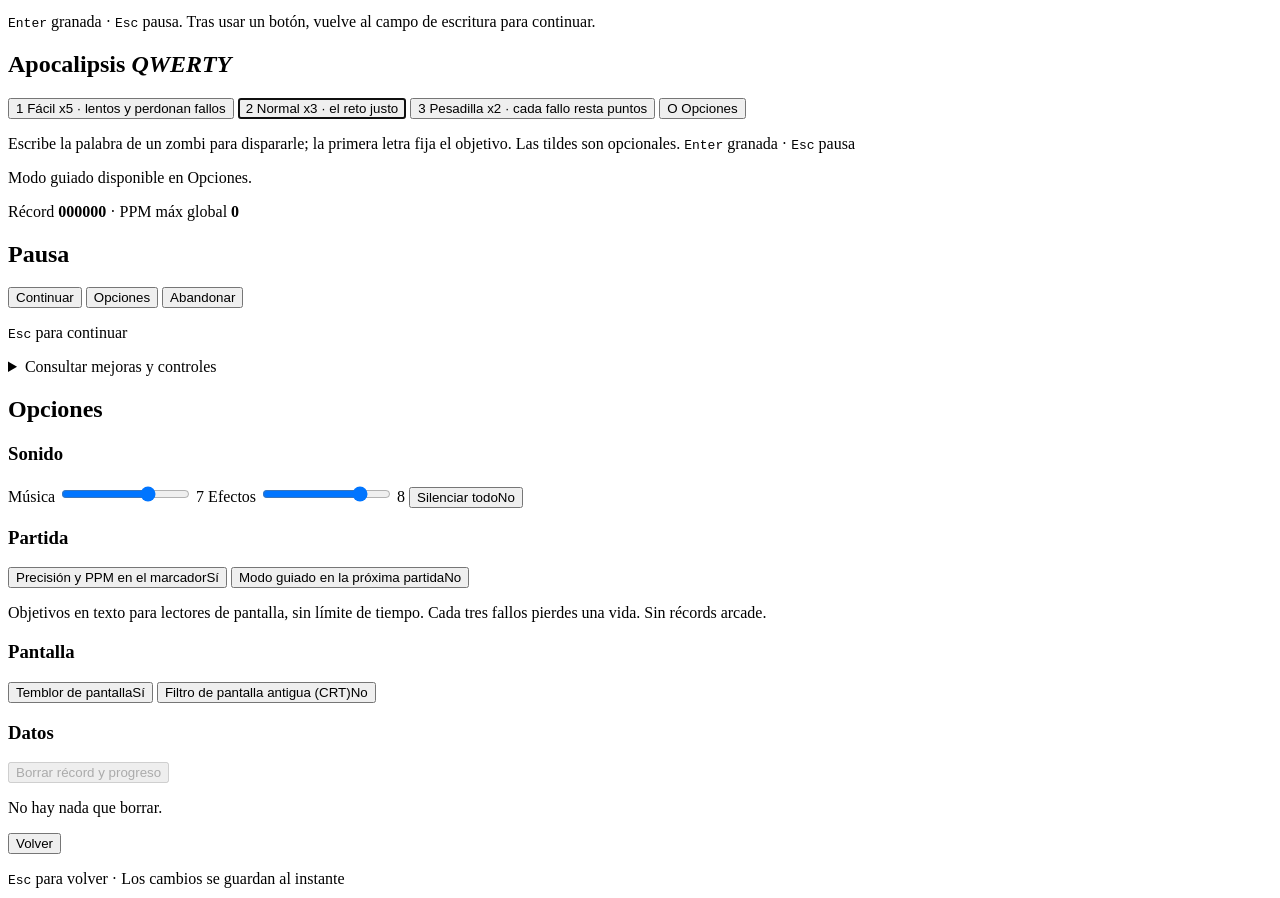
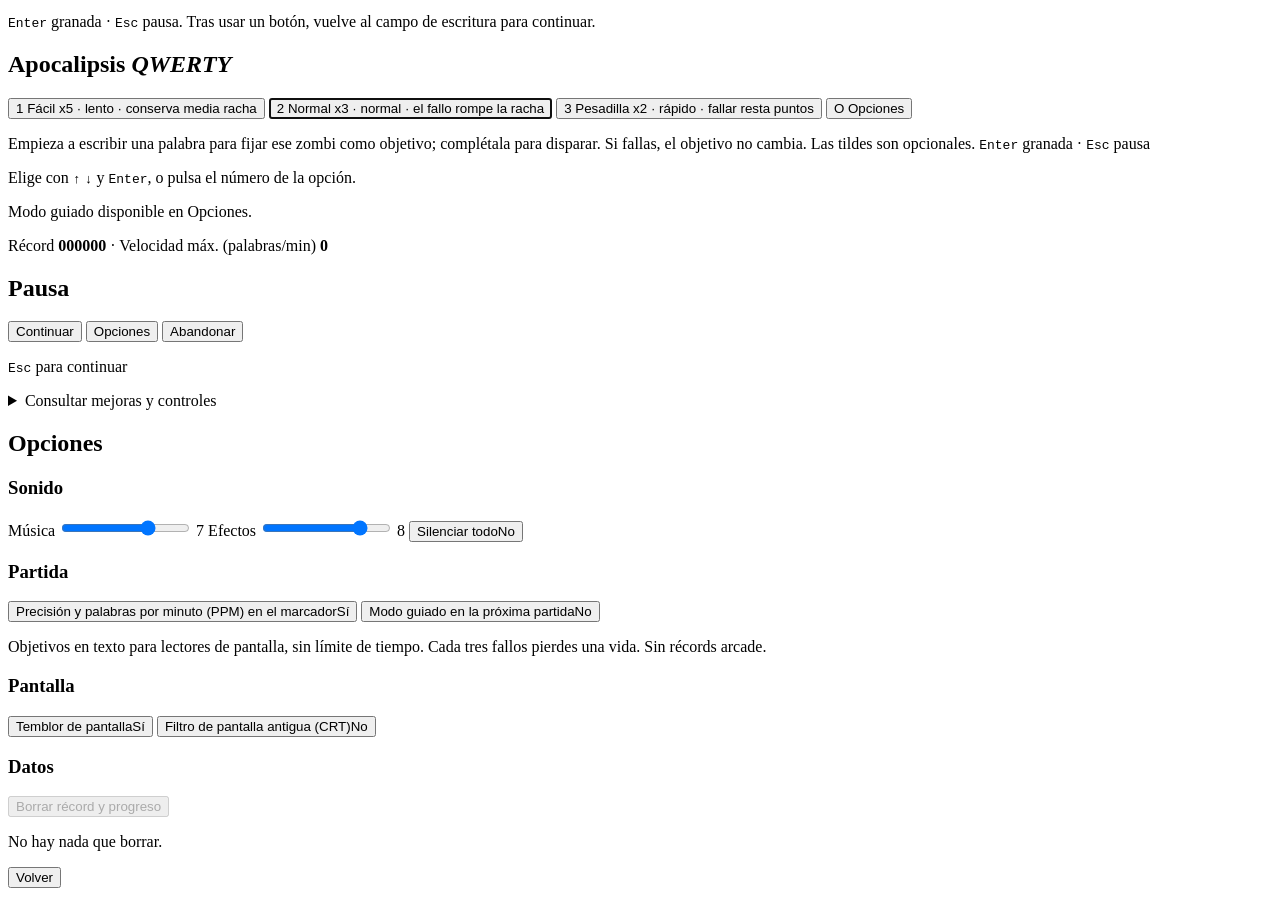
Before and after one commit to PabloViniegra/mechanical-game, a website with bundled scripts: page index.html in a window 1280 px wide. Shown: the part 1123-2021 px from the top of the page. Built offline with nearby package versions, Linux system fonts and the light colour scheme.

Commit message:
docs(ui): clarify game instructions

```diff
--- a/index.html
+++ b/index.html
@@ -100,17 +100,17 @@
           <button type="button" class="item" data-diff="facil">
             <span class="item-key" aria-hidden="true">1</span>
             <span class="item-name"></span>
-            <span class="item-meta"><i class="heart" aria-hidden="true"></i>x5 · lentos y perdonan fallos</span>
+            <span class="item-meta"><i class="heart" aria-hidden="true"></i>x5 · lento · conserva media racha</span>
           </button>
           <button type="button" class="item" data-diff="normal" data-autofocus>
             <span class="item-key" aria-hidden="true">2</span>
             <span class="item-name"></span>
-            <span class="item-meta"><i class="heart" aria-hidden="true"></i>x3 · el reto justo</span>
+            <span class="item-meta"><i class="heart" aria-hidden="true"></i>x3 · normal · el fallo rompe la racha</span>
           </button>
           <button type="button" class="item danger" data-diff="pesadilla">
             <span class="item-key" aria-hidden="true">3</span>
             <span class="item-name"></span>
-            <span class="item-meta"><i class="heart" aria-hidden="true"></i>x2 · cada fallo resta puntos</span>
+            <span class="item-meta"><i class="heart" aria-hidden="true"></i>x2 · rápido · fallar resta puntos</span>
           </button>
           <button type="button" class="item" data-open-options>
             <span class="item-key" aria-hidden="true">O</span>
@@ -119,11 +119,12 @@
         </div>
 
         <p class="howto">
-          Escribe la palabra de un zombi para dispararle; la primera letra fija el objetivo.
-          Las tildes son opcionales. <kbd>Enter</kbd> granada · <kbd>Esc</kbd> pausa
+          Empieza a escribir una palabra para fijar ese zombi como objetivo; complétala para disparar. Si fallas, el objetivo no cambia. Las tildes son opcionales.
+          <kbd>Enter</kbd> granada · <kbd>Esc</kbd> pausa
         </p>
+        <p class="hint">Elige con <kbd>↑</kbd> <kbd>↓</kbd> y <kbd>Enter</kbd>, o pulsa el número de la opción.</p>
         <p class="hint" id="mode-description">Modo guiado disponible en Opciones.</p>
-        <p class="record">Récord <strong id="record">000000</strong><span id="best-wpm-wrap" class="hidden"> · PPM máx global <strong id="best-wpm">0</strong></span></p>
+        <p class="record">Récord <strong id="record">000000</strong><span id="best-wpm-wrap" class="hidden"> · Velocidad máx. (palabras/min) <strong id="best-wpm">0</strong></span></p>
       </div>
     </section>
 
@@ -176,7 +177,7 @@
         <h3 class="section-title">Partida</h3>
         <div class="options">
           <button type="button" class="option toggle" data-option="stats" aria-pressed="false">
-            <span>Precisión y PPM en el marcador</span><span class="option-value" aria-hidden="true"></span>
+            <span>Precisión y palabras por minuto (PPM) en el marcador</span><span class="option-value" aria-hidden="true"></span>
           </button>
           <button type="button" class="option toggle" data-option="guided" aria-pressed="false" aria-describedby="guided-option-help">
             <span>Modo guiado en la próxima partida</span><span class="option-value" aria-hidden="true"></span>
```
